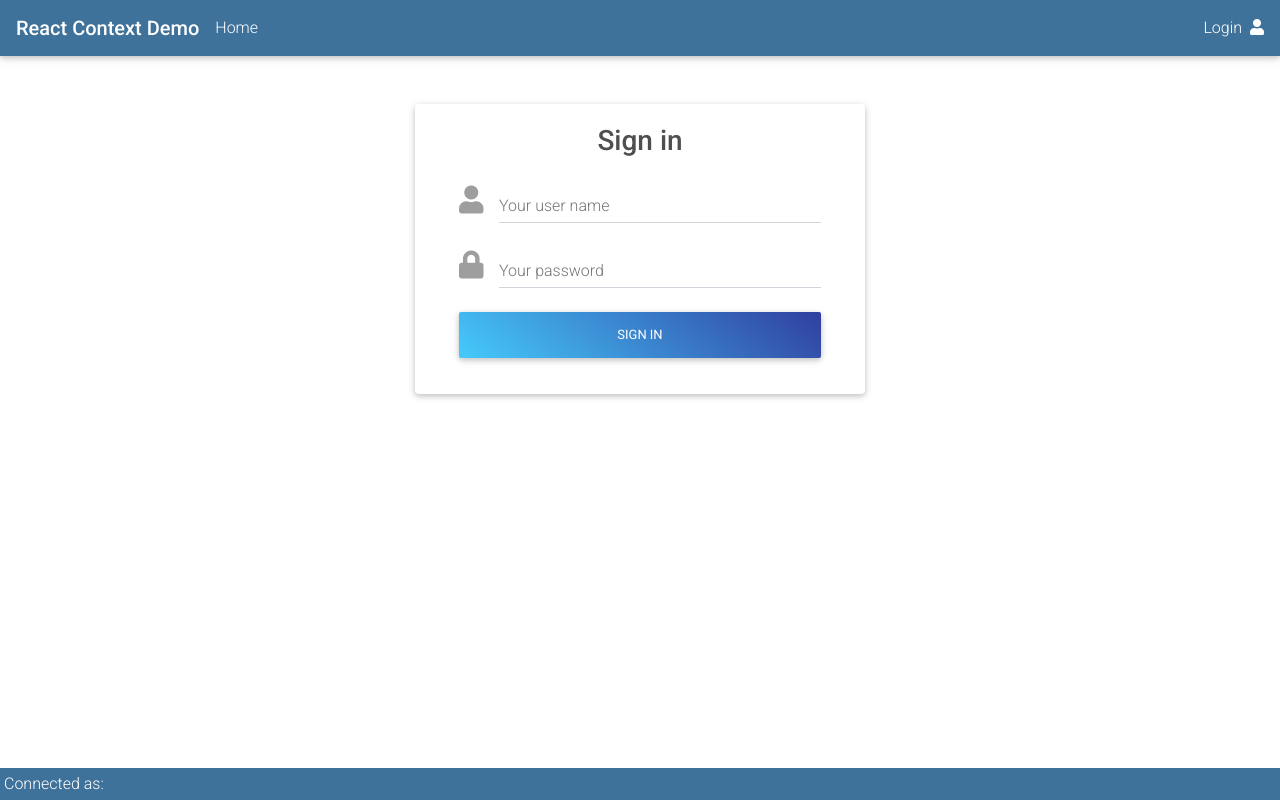
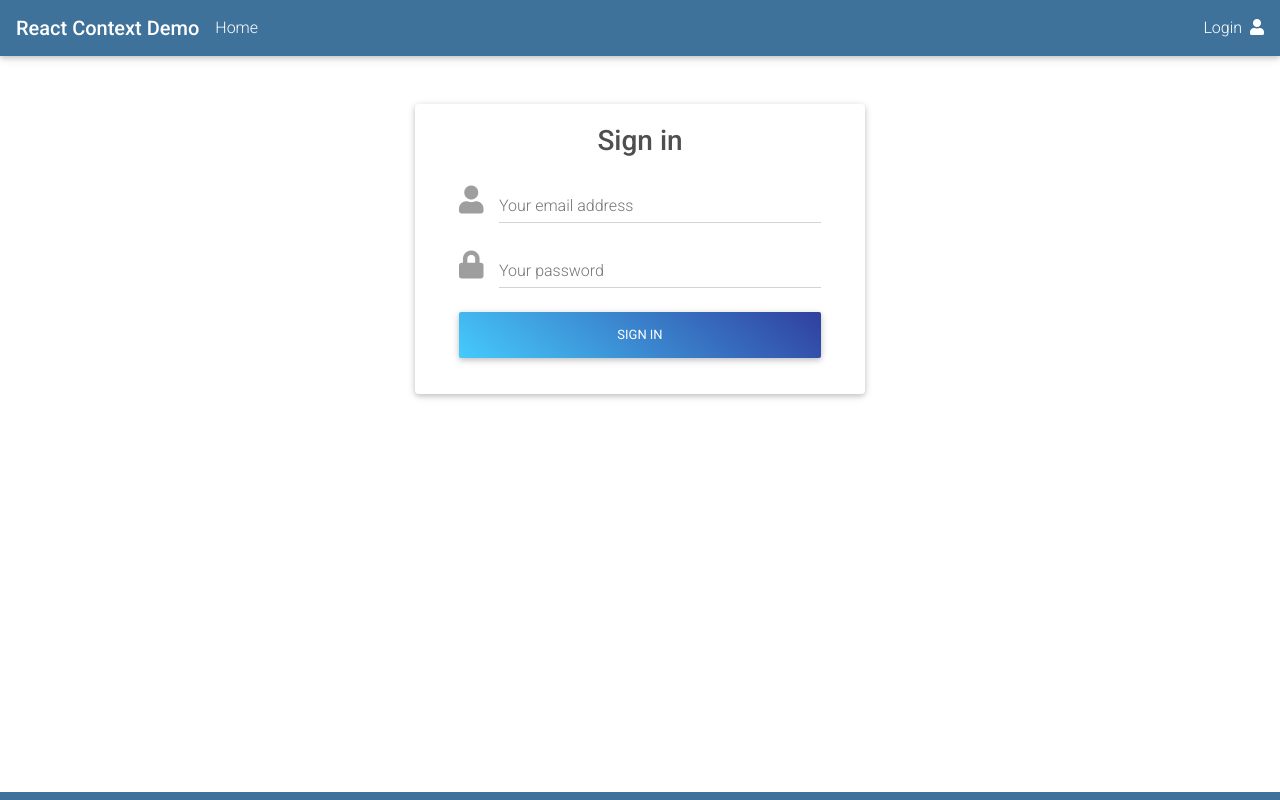
Before and after one commit to openXapps/react-context-with-mdb, a React (Create React App) app: page /login in a window 1280 px wide. Built offline with nearby package versions, Linux system fonts and the light colour scheme.

Commit message:
Fixed state management

```diff
--- a/src/components/Footer.js
+++ b/src/components/Footer.js
@@ -8,7 +8,9 @@ const Footer = () => {
   const [state] = React.useContext(AuthContext);
   return (
     <MDBBox className="fixed-bottom unique-color text-white p-1">
-      <div>Connected as: {state.user.email}</div>
+      {state.signedIn ? (
+        <div>Connected as: {state.user.email}</div>
+      ) : (null)}
     </MDBBox>
   );
 };
--- a/src/components/Login.js
+++ b/src/components/Login.js
@@ -2,26 +2,31 @@ import React from 'react';
 import { useHistory } from 'react-router-dom';
 import { MDBContainer, MDBRow, MDBCol, MDBInput, MDBBtn, MDBCard, MDBCardBody } from 'mdbreact';
 import { AuthContext } from '../context/AuthContext';
+import { createCookie } from '../utils/cookies'
 
-const authDetailsDefault = {
-  username: '',
-  password: '',
+const authDetailsInit = {
+  email: '',
+  password: ''
 };
 
+// *** need to fix the state and flow of this component ***
+
 const Login = () => {
-  const [, dispatch] = React.useContext(AuthContext);
-  const [authDetails, setAuthDetails] = React.useState(authDetailsDefault);
+  const [state, dispatch] = React.useContext(AuthContext);
+  const [authDetails, setAuthDetails] = React.useState(authDetailsInit);
   const history = useHistory();
 
   const onLogin = (e) => {
     e.preventDefault();
-    if (authDetails.username && authDetails.password) {
+    if (authDetails.email && authDetails.password) {
       setTimeout(() => {
+        createCookie('first_name', 'John', 'm', 60);
+        createCookie('last_name', 'Smith', 'm', 60);
+        createCookie('email', authDetails.email, 'm', 60);
         dispatch({
           type: 'LOGIN', payload: {
-            user: authDetails,
-            token: 'eyJhbGciOiJIUzI1NiJ9.eyJzdWIiOiIyWFwvM2RrQVpZQmk0WkR6RlYx',
-            server: 'hrsystem.mycompany.com'
+            user: { ...state.user, firstName: 'John', lastName: 'Smith', email: authDetails.email },
+            token: 'eyJhbGciOiJIUzI1NiJ9.eyJzdWIiOiIyWFwvM2RrQVpZQmk0WkR6RlYx'
           }
         });
         history.goBack();
@@ -45,6 +50,9 @@ const Login = () => {
                   <h3 className="dark-grey-text mb-3">
                     <strong>Sign in</strong>
                   </h3>
+                  {state.user.firstName ? (
+                    <h4>{state.user.firstName}</h4>
+                  ) : (null)}
                 </div>
                 <form
                   onSubmit={onLogin}
@@ -53,10 +61,10 @@ const Login = () => {
                   <div className="grey-text">
                     <MDBInput
                       value={authDetails.username}
-                      name="username"
+                      name="email"
                       onChange={onChange}
-                      type="text"
-                      label="Your user name"
+                      type="email"
+                      label="Your email address"
                       icon="user"
                     />
                     <MDBInput
--- a/src/utils/cookies.js
+++ b/src/utils/cookies.js
@@ -36,7 +36,8 @@ export const getCookie = key => {
   let err = { name: 'Err', message: '' };
   try {
     // Parameter validation
-    if (!(key)) throw { ...err, message: 'MISSING PARAMS' };
+    if (!(key)) err = { ...err, message: 'MISSING PARAMS' };
+    if (err.message) throw err;
     // Fetch cookie
     if (document.cookie.split(';').some((item) => item.trim().startsWith(key + '='))) {
       value = document.cookie
@@ -61,8 +62,9 @@ export const validateCookie = key => {
   let err = { name: 'Err', message: '' };
   try {
     // Parameter validation
-    if (!(key)) throw { ...err, message: 'MISSING PARAMS' };
-    // Fetch cookie
+    if (!(key)) err = { ...err, message: 'MISSING PARAMS' };
+    if (err.message) throw err;
+    // Validate cookie existance
     if (document.cookie.split(';').some((item) => item.trim().startsWith(key + '='))) validation = true;
     return validation;
   } catch (e) {
```
